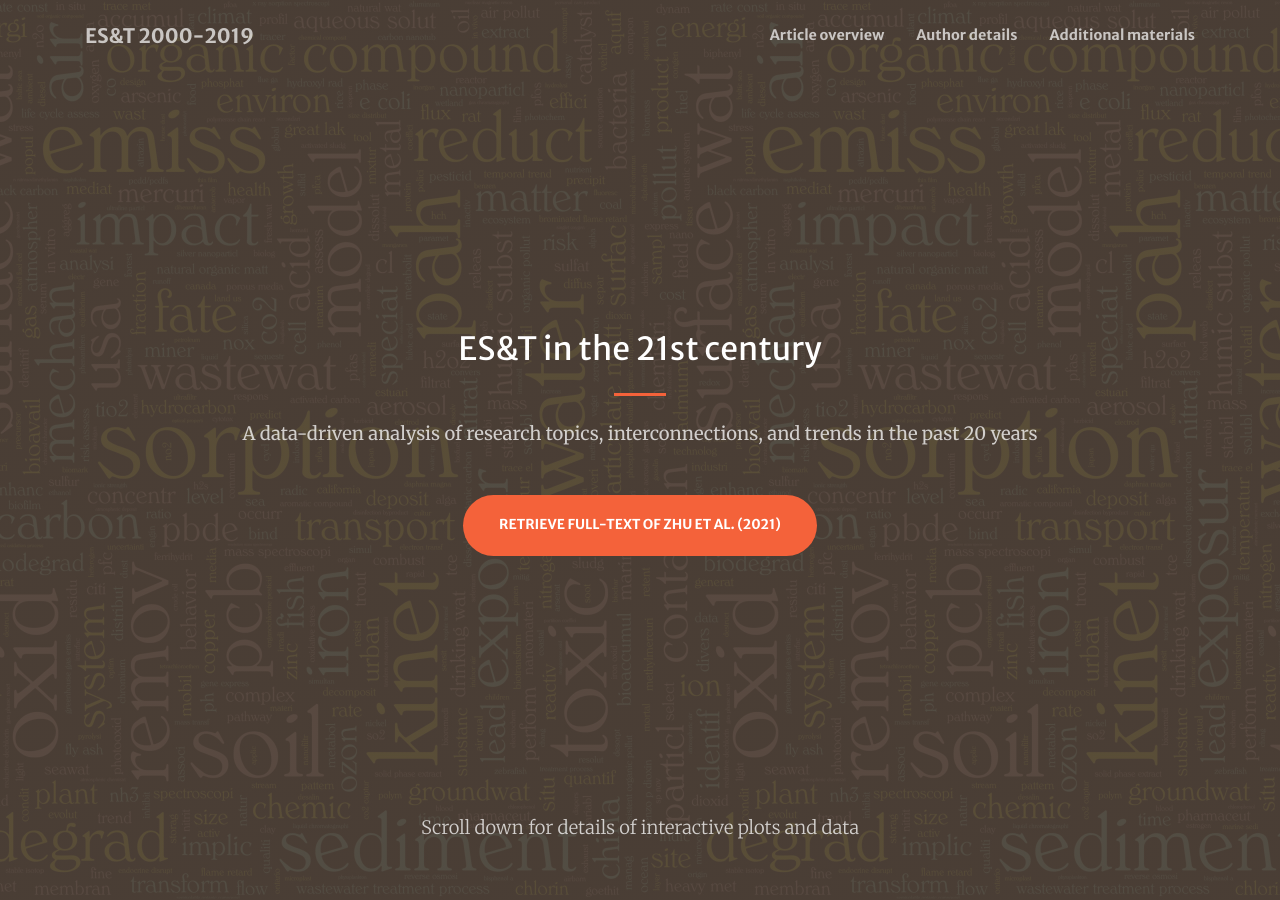
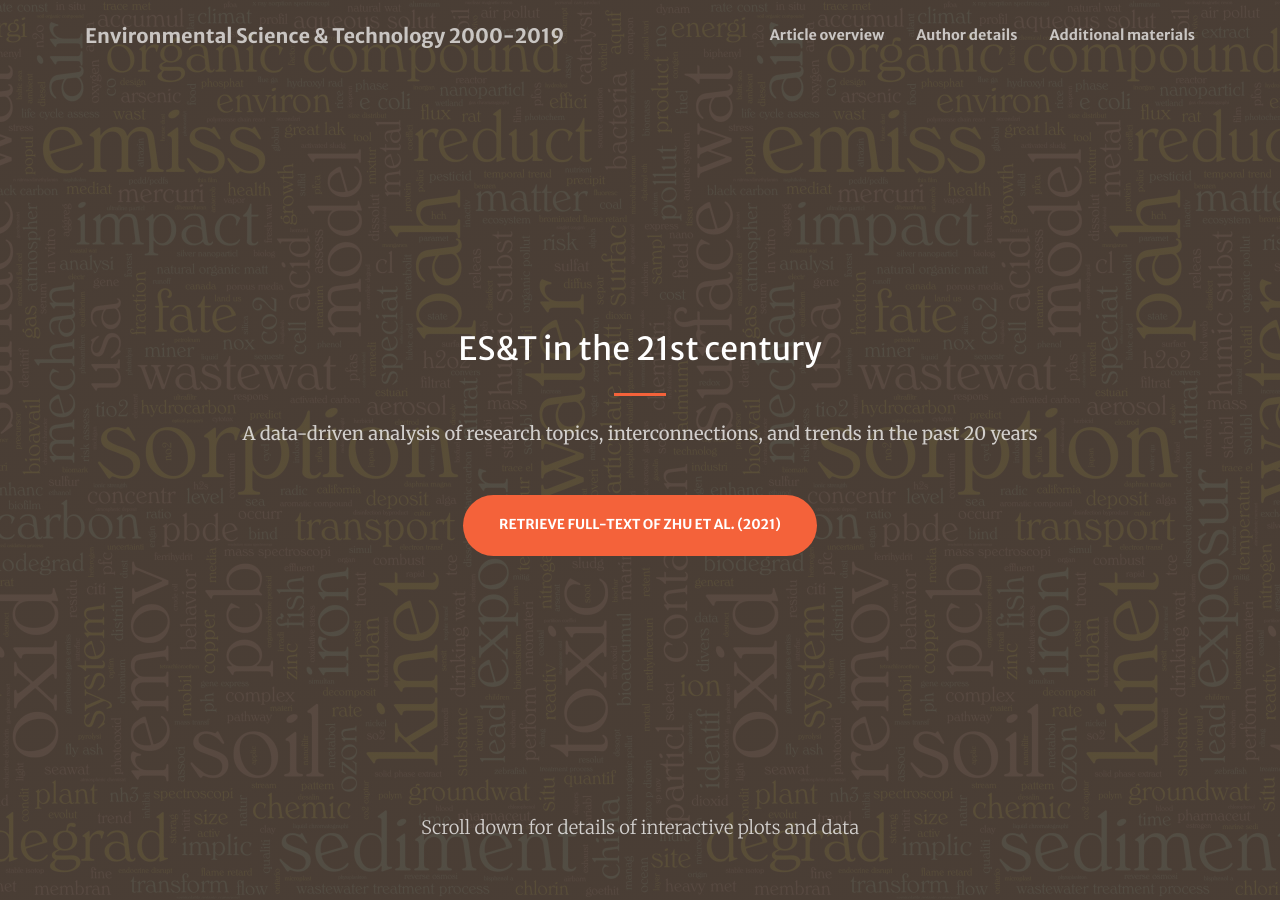
Before and after one commit to starfriend10/EST, a Jekyll site: the page built from index.md, in a window 1280 px wide and 900 px high. Built offline with Jekyll 4.4.1, drawn with Linux system fonts in a browser that asks for light colours; nearby versions of some CDN libraries.

Commit message:
Update _config.yml

```diff
--- a/_config.yml
+++ b/_config.yml
@@ -1,5 +1,5 @@
 # Site settings
-title: ES&T 2000-2019
+title: Environmental Science & Technology 2000-2019
 description: > # this means to ignore newlines until "baseurl:"
 baseurl: "/" # the subpath of your site, e.g. /blog/
 url: "" # the base hostname & protocol for your site
```
